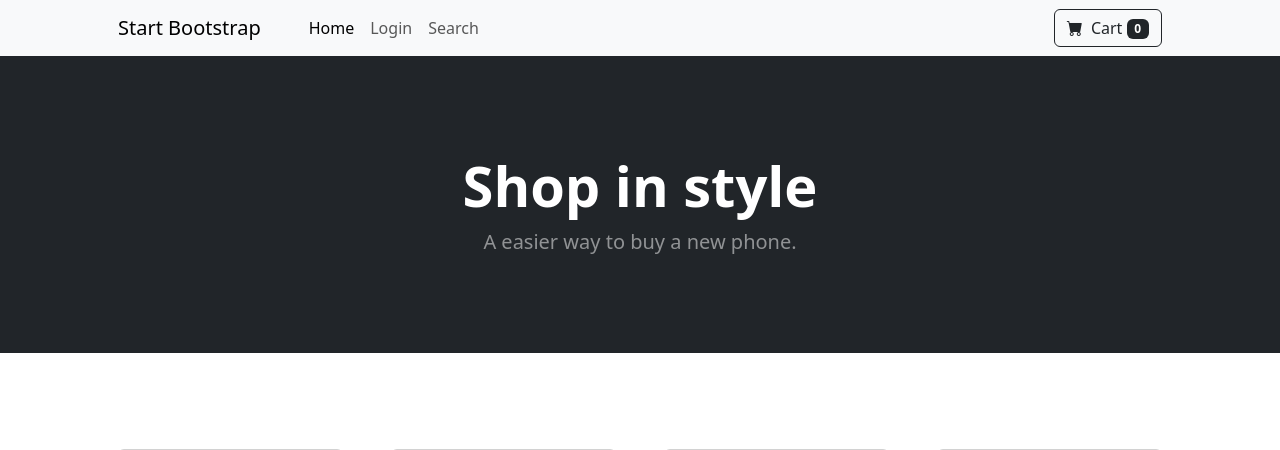
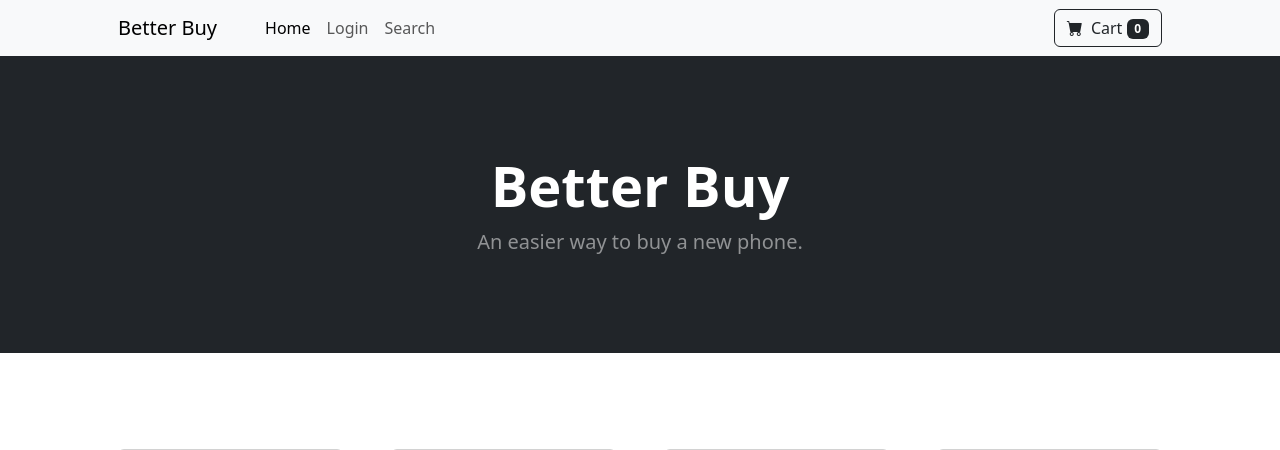
Before and after one commit to zekesiegman/4300-Project, a Django app: page / in a window 1280 px wide. Shown: the top 450 px of the page. Run offline with Django 4.2, Linux system fonts and the light colour scheme; data comes from the database, SQL or seed files in the repository; some libraries are stand-ins or nearby versions.

Commit message:
Updated with Better Buy name

```diff
--- a/mysite/templates/cart.html
+++ b/mysite/templates/cart.html
@@ -18,7 +18,7 @@
     <!-- Navigation-->
     <nav class="navbar navbar-expand-lg navbar-light bg-light">
         <div class="container px-4 px-lg-5">
-            <a class="navbar-brand" href="{% url 'index' %}">Start Bootstrap</a>
+            <a class="navbar-brand" href="{% url 'index' %}">Better Buy</a>
             <button class="navbar-toggler" type="button" data-bs-toggle="collapse"
                 data-bs-target="#navbarSupportedContent" aria-controls="navbarSupportedContent" aria-expanded="false"
                 aria-label="Toggle navigation"><span class="navbar-toggler-icon"></span></button>
--- a/mysite/templates/checkout.html
+++ b/mysite/templates/checkout.html
@@ -16,7 +16,7 @@
     <!-- Navigation-->
     <nav class="navbar navbar-expand-lg navbar-light bg-light">
         <div class="container px-4 px-lg-5">
-            <a class="navbar-brand" href="{% url 'index' %}">Start Bootstrap</a>
+            <a class="navbar-brand" href="{% url 'index' %}">Better Buy</a>
             <button class="navbar-toggler" type="button" data-bs-toggle="collapse" data-bs-target="#navbarSupportedContent" aria-controls="navbarSupportedContent" aria-expanded="false" aria-label="Toggle navigation"><span class="navbar-toggler-icon"></span></button>
             <div class="collapse navbar-collapse" id="navbarSupportedContent">
                 {% block nav %}
--- a/mysite/templates/forgotpassword.html
+++ b/mysite/templates/forgotpassword.html
@@ -17,7 +17,7 @@
     <!-- Navigation-->
     <nav class="navbar navbar-expand-lg navbar-light bg-light">
         <div class="container px-4 px-lg-5">
-            <a class="navbar-brand" href="{% url 'index' %}">Start Bootstrap</a>
+            <a class="navbar-brand" href="{% url 'index' %}">Better Buy</a>
             <button class="navbar-toggler" type="button" data-bs-toggle="collapse" data-bs-target="#navbarSupportedContent" aria-controls="navbarSupportedContent" aria-expanded="false" aria-label="Toggle navigation"><span class="navbar-toggler-icon"></span></button>
             <div class="collapse navbar-collapse" id="navbarSupportedContent">
                 {% block nav %}
--- a/mysite/templates/index.html
+++ b/mysite/templates/index.html
@@ -5,7 +5,7 @@
         <meta name="viewport" content="width=device-width, initial-scale=1, shrink-to-fit=no" />
         <meta name="description" content="" />
         <meta name="author" content="" />
-        <title>Shop Homepage - Start Bootstrap Template</title>
+        <title>Better Buy</title>
         <!-- Bootstrap icons-->
         <link rel="stylesheet" href="https://cdn.jsdelivr.net/npm/bootstrap-icons@1.8.1/font/bootstrap-icons.css">
         <!-- Core theme CSS (includes Bootstrap)-->
@@ -16,7 +16,7 @@
         <!-- Navigation-->
         <nav class="navbar navbar-expand-lg navbar-light bg-light">
             <div class="container px-4 px-lg-5">
-                <a class="navbar-brand" href="{% url 'index' %}">Start Bootstrap</a>
+                <a class="navbar-brand" href="{% url 'index' %}">Better Buy</a>
                 <button class="navbar-toggler" type="button" data-bs-toggle="collapse" data-bs-target="#navbarSupportedContent" aria-controls="navbarSupportedContent" aria-expanded="false" aria-label="Toggle navigation"><span class="navbar-toggler-icon"></span></button>
                 <div class="collapse navbar-collapse" id="navbarSupportedContent">
                     {% block nav %}
@@ -44,8 +44,8 @@
         <header class="bg-dark py-5">
             <div class="container px-4 px-lg-5 my-5">
                 <div class="text-center text-white">
-                    <h1 class="display-4 fw-bolder">Shop in style</h1>
-                    <p class="lead fw-normal text-white-50 mb-0">A easier way to buy a new phone.</p>
+                    <h1 class="display-4 fw-bolder">Better Buy</h1>
+                    <p class="lead fw-normal text-white-50 mb-0">An easier way to buy a new phone.</p>
                 </div>
             </div>
         </header>
@@ -80,7 +80,7 @@
         </section>
         <!-- Footer-->
         <footer class="py-5 bg-dark">
-            <div class="container"><p class="m-0 text-center text-white">Not Copyright &copy; Your Website 2022</p></div>
+            <div class="container"><p class="m-0 text-center text-white">Not Copyright &copy; Better Buy 2022</p></div>
         </footer>
         <!-- Bootstrap core JS-->
         <script src="https://cdn.jsdelivr.net/npm/bootstrap@5.1.3/dist/js/bootstrap.bundle.min.js"></script>
--- a/mysite/templates/logout.html
+++ b/mysite/templates/logout.html
@@ -15,7 +15,7 @@
 <!-- Navigation-->
 <nav class="navbar navbar-expand-lg navbar-light bg-light">
     <div class="container px-4 px-lg-5">
-        <a class="navbar-brand" href="{% url 'index' %}">Start Bootstrap</a>
+        <a class="navbar-brand" href="{% url 'index' %}">Better Buy</a>
         <button class="navbar-toggler" type="button" data-bs-toggle="collapse" data-bs-target="#navbarSupportedContent" aria-controls="navbarSupportedContent" aria-expanded="false" aria-label="Toggle navigation"><span class="navbar-toggler-icon"></span></button>
         <div class="collapse navbar-collapse" id="navbarSupportedContent">
             {% block nav %}
--- a/mysite/templates/orderConfirmation.html
+++ b/mysite/templates/orderConfirmation.html
@@ -16,7 +16,7 @@
     <!-- Navigation-->
     <nav class="navbar navbar-expand-lg navbar-light bg-light">
         <div class="container px-4 px-lg-5">
-            <a class="navbar-brand" href="{% url 'index' %}">Start Bootstrap</a>
+            <a class="navbar-brand" href="{% url 'index' %}">Better Buy</a>
             <button class="navbar-toggler" type="button" data-bs-toggle="collapse" data-bs-target="#navbarSupportedContent" aria-controls="navbarSupportedContent" aria-expanded="false" aria-label="Toggle navigation"><span class="navbar-toggler-icon"></span></button>
             <div class="collapse navbar-collapse" id="navbarSupportedContent">
                 {% block nav %}
--- a/mysite/templates/productView.html
+++ b/mysite/templates/productView.html
@@ -16,7 +16,7 @@
         <!-- Navigation-->
         <nav class="navbar navbar-expand-lg navbar-light bg-light">
             <div class="container px-4 px-lg-5">
-                <a class="navbar-brand" href="{% url 'index' %}">Start Bootstrap</a>
+                <a class="navbar-brand" href="{% url 'index' %}">Better Buy</a>
                 <button class="navbar-toggler" type="button" data-bs-toggle="collapse" data-bs-target="#navbarSupportedContent" aria-controls="navbarSupportedContent" aria-expanded="false" aria-label="Toggle navigation"><span class="navbar-toggler-icon"></span></button>
                 <div class="collapse navbar-collapse" id="navbarSupportedContent">
                     {% block nav %}
--- a/mysite/templates/registration.html
+++ b/mysite/templates/registration.html
@@ -16,7 +16,7 @@
     <!-- Navigation-->
     <nav class="navbar navbar-expand-lg navbar-light bg-light">
         <div class="container px-4 px-lg-5">
-            <a class="navbar-brand" href="{% url 'index' %}">Start Bootstrap</a>
+            <a class="navbar-brand" href="{% url 'index' %}">Better Buy</a>
             <button class="navbar-toggler" type="button" data-bs-toggle="collapse" data-bs-target="#navbarSupportedContent" aria-controls="navbarSupportedContent" aria-expanded="false" aria-label="Toggle navigation"><span class="navbar-toggler-icon"></span></button>
             <div class="collapse navbar-collapse" id="navbarSupportedContent">
                 {% block nav %}
--- a/mysite/templates/registration/login.html
+++ b/mysite/templates/registration/login.html
@@ -17,7 +17,7 @@
     <!-- Navigation-->
     <nav class="navbar navbar-expand-lg navbar-light bg-light">
         <div class="container px-4 px-lg-5">
-            <a class="navbar-brand" href="{% url 'index' %}">Start Bootstrap</a>
+            <a class="navbar-brand" href="{% url 'index' %}">Better Buy</a>
             <button class="navbar-toggler" type="button" data-bs-toggle="collapse" data-bs-target="#navbarSupportedContent" aria-controls="navbarSupportedContent" aria-expanded="false" aria-label="Toggle navigation"><span class="navbar-toggler-icon"></span></button>
             <div class="collapse navbar-collapse" id="navbarSupportedContent">
                 {% block nav %}
--- a/mysite/templates/search.html
+++ b/mysite/templates/search.html
@@ -17,7 +17,7 @@
     <!-- Navigation-->
     <nav class="navbar navbar-expand-lg navbar-light bg-light">
         <div class="container px-4 px-lg-5">
-            <a class="navbar-brand" href="{% url 'index' %}">Start Bootstrap</a>
+            <a class="navbar-brand" href="{% url 'index' %}">Better Buy</a>
             <button class="navbar-toggler" type="button" data-bs-toggle="collapse" data-bs-target="#navbarSupportedContent" aria-controls="navbarSupportedContent" aria-expanded="false" aria-label="Toggle navigation"><span class="navbar-toggler-icon"></span></button>
             <div class="collapse navbar-collapse" id="navbarSupportedContent">
                 {% block nav %}
```
